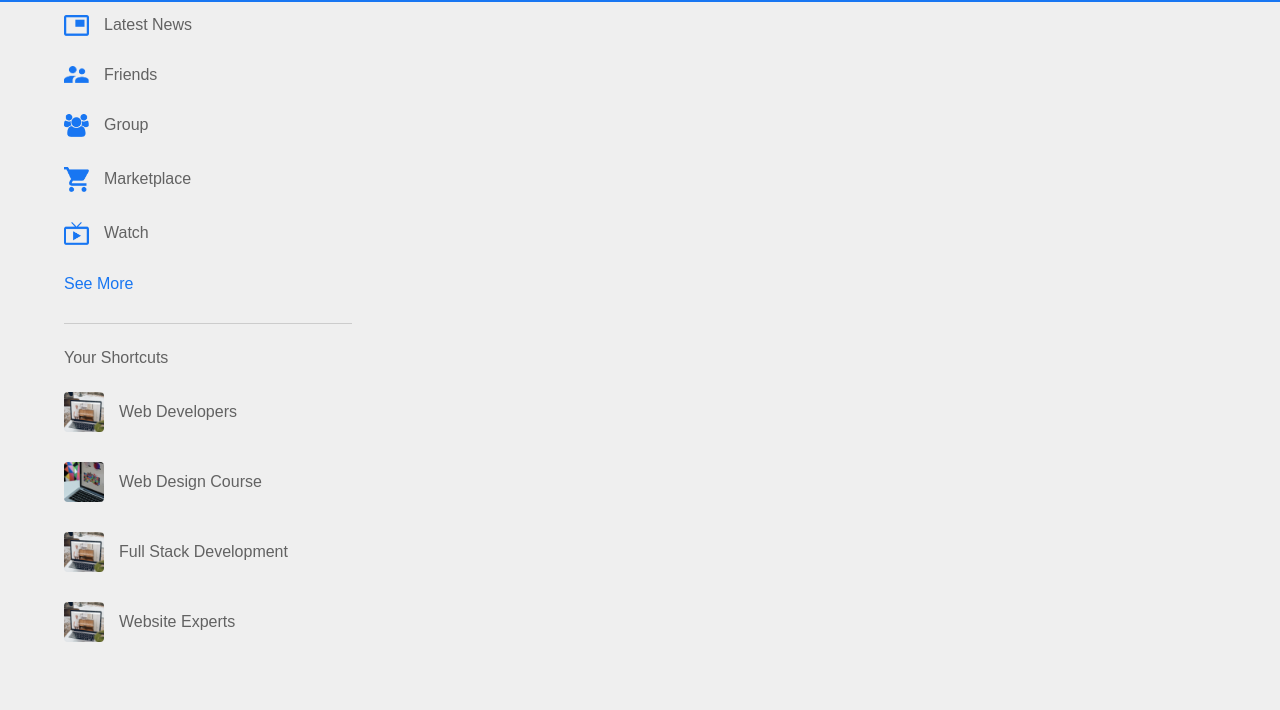
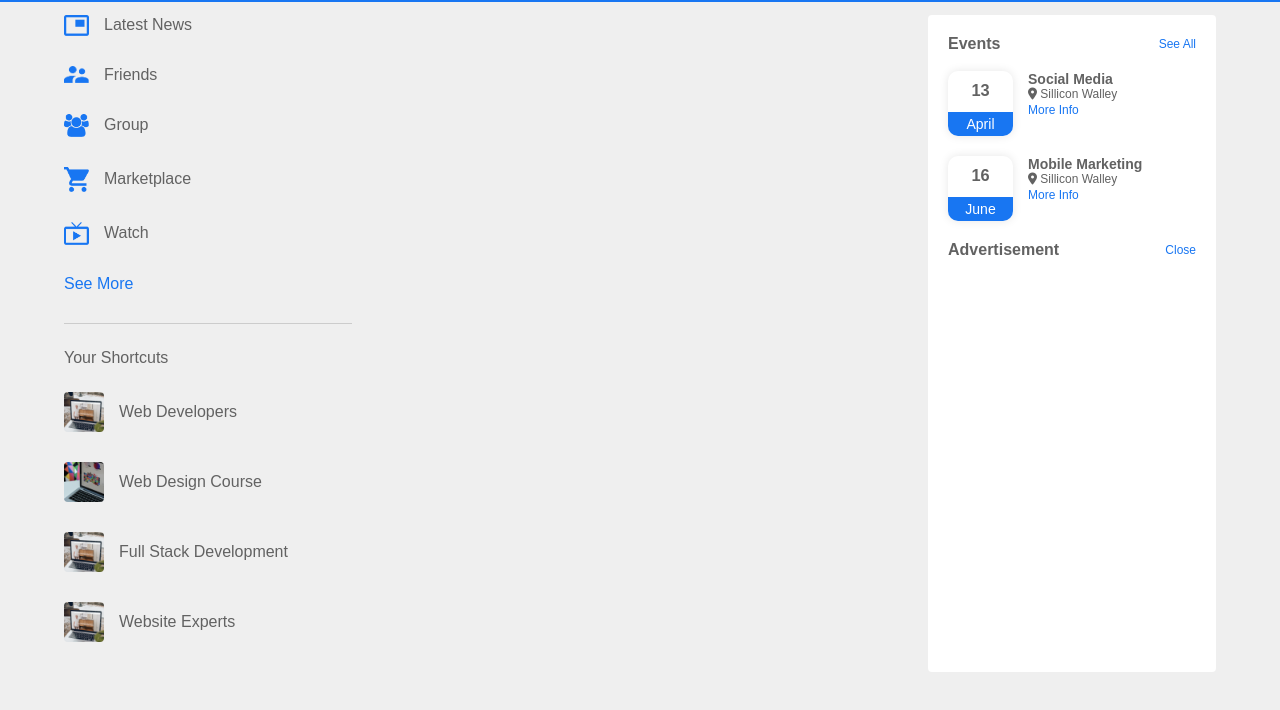
Before and after one commit to jasurbek-mannonov/facebook-clone, a plain HTML site: page index.html in a window 1280 px wide. Shown: the part 52-762 px from the top of the page. Drawn offline with Linux system fonts and the light colour scheme.

```diff
--- a/index.html
+++ b/index.html
@@ -6,6 +6,7 @@
     <meta name="viewport" content="width=device-width, initial-scale=1.0">
     <title>Bashara Buk</title>
     <link rel="stylesheet" href="style.css">
+    <script src="https://kit.fontawesome.com/a4f56be3ef.js" crossorigin="anonymous"></script>
 </head>
 <body>
     <nav>
@@ -52,7 +53,39 @@
         <div class="main-content"></div>
 
         <!-- right-sidebar -->
-        <div class="right-sidebar"></div>
+        <div class="right-sidebar">
+            <div class="sidebar-title">
+                <h4>Events</h4>
+                <a href="#">See All</a>
+            </div>
+
+            <div class="event">
+                <div class="left-event">
+                    <h3>13</h3>
+                    <span>April</span>
+                </div>
+                <div class="right-event">
+                    <h4>Social Media</h4>
+                    <p><i class="fa-sharp fa-solid fa-location-dot"></i> Sillicon Walley</p>
+                    <a href="#">More Info</a>
+                </div>
+            </div>
+            <div class="event">
+                <div class="left-event">
+                    <h3>16</h3>
+                    <span>June</span>
+                </div>
+                <div class="right-event">
+                    <h4>Mobile Marketing</h4>
+                    <p><i class="fa-sharp fa-solid fa-location-dot"></i> Sillicon Walley</p>
+                    <a href="#">More Info</a>
+                </div>
+            </div>
+            <div class="sidebar-title">
+                <h4>Advertisement</h4>
+                <a href="#">Close</a>
+            </div>
+        </div>
     </div>
 </body>
 </html>
--- a/style.css
+++ b/style.css
@@ -1,8 +1,8 @@
 *{
-    box-sizing: border-box;
     margin: 0;
     padding: 0;
     font-family: "poppins", sans-serif;
+    box-sizing: border-box;
 }
 
 body{
@@ -109,6 +109,10 @@
     position: sticky;
     top: 70px;
     align-items: flex-start;
+    background: #fff;
+    padding: 20px;
+    border-radius: 4px;
+    color: #626262;
 }
 
 .main-content{
@@ -148,3 +152,59 @@
     color: #626262;
     font-weight: 500;
 }
+
+.sidebar-title{
+    display: flex;
+    align-items: center;
+    justify-content: space-between;
+    margin-bottom: 18px;
+}
+
+.sidebar-title h4{
+    font-weight: 600;
+    font-size: 16px;
+}
+
+.sidebar-title a{
+    text-decoration: none;
+    color: #1876f2;
+    font-size: 12px;
+}
+
+.event{
+    display: flex;
+    font-size: 14px;
+    margin-bottom: 20px;
+}
+
+.left-event{
+    border-radius: 10px;
+    height: 65px;
+    width: 65px;
+    margin-right: 15px;
+    padding-top: 10px;
+    text-align: center;
+    position: relative;
+    overflow: hidden;
+    box-shadow: 0 0 10px rgba(0,0,0, 0.1);
+}
+
+.event p{
+    font-size: 12px;
+}
+
+.event a{
+    font-size: 12px;
+    text-decoration: none;
+    color: #1876f2;
+}
+
+.left-event span{
+    position: absolute;
+    bottom: 0;
+    left: 0;
+    width: 100%;
+    background: #1876f2;
+    color: #fff;
+    padding: 4px 0;
+}
```
